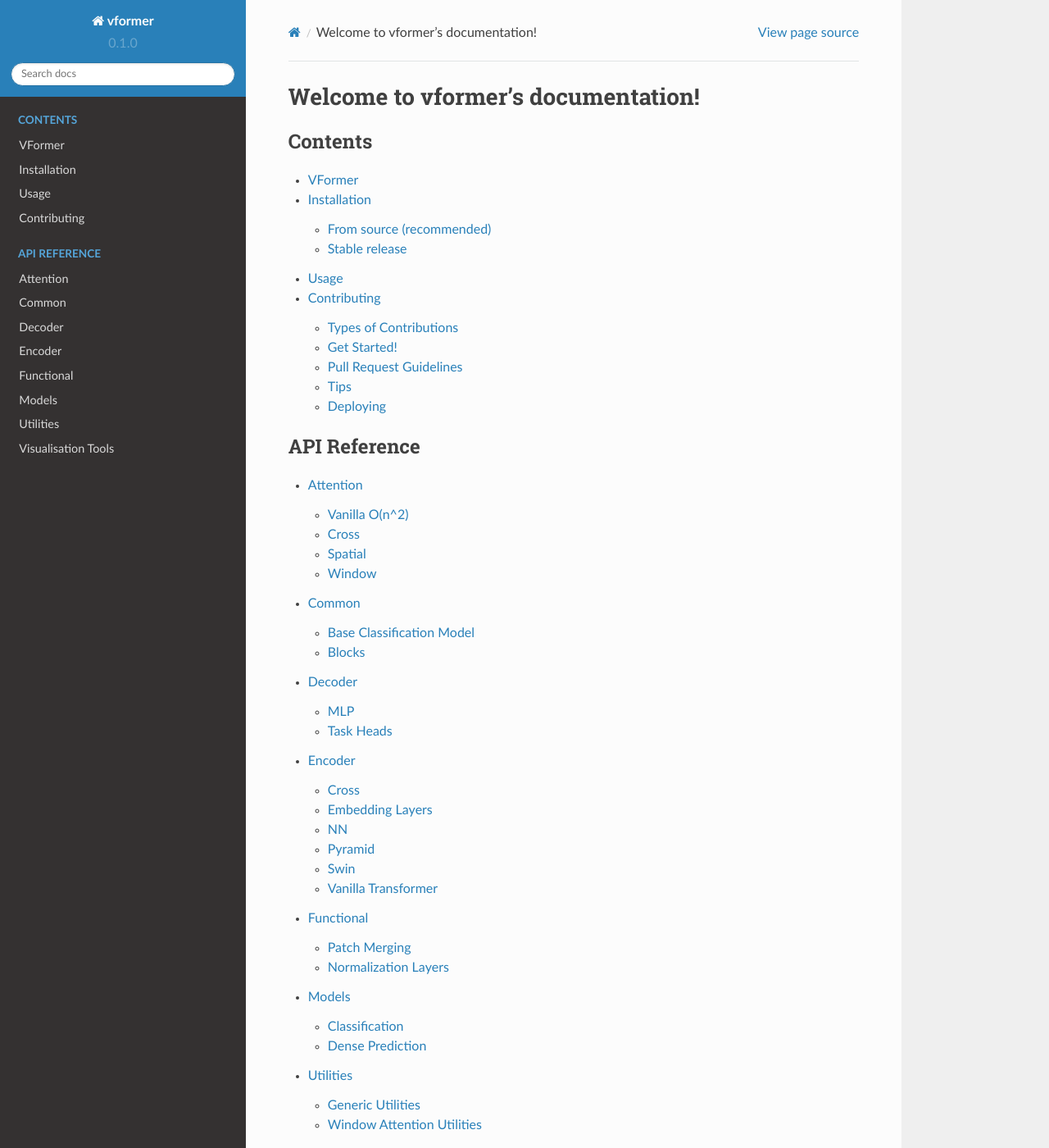
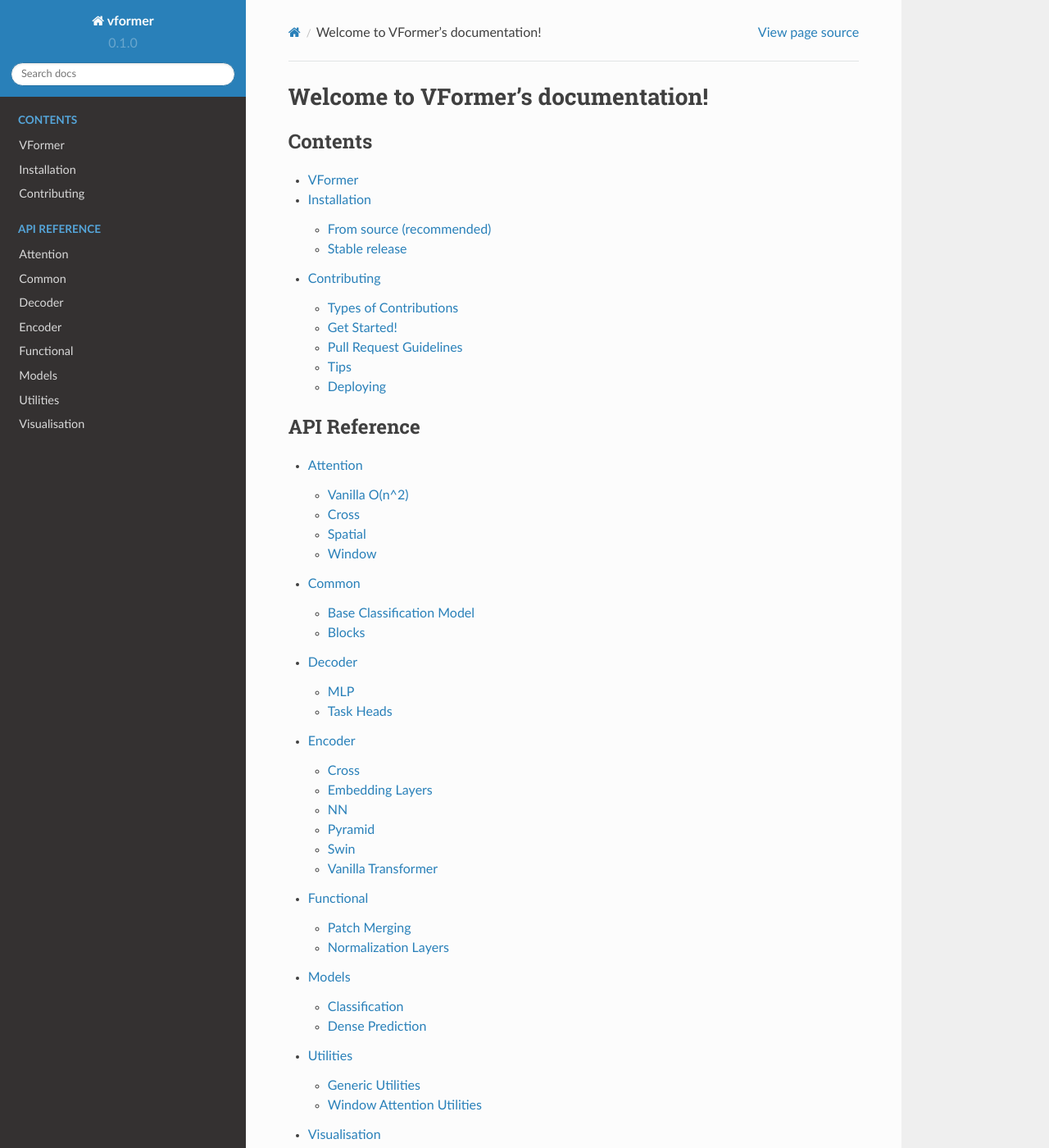
Before and after one commit to SforAiDl/vformer, a Sphinx documentation site: the page built from docs/index.rst, in a window 1280 px wide and 1400 px high. Shown: the whole window at 82% size. Built offline with Sphinx 7.4.7 and the Read the Docs theme 2.0.0, drawn with Linux system fonts in a browser that asks for light colours; pages that are not in the unit, such as notebooks, are missing from menus.

Commit message:
Edited header names in docs pages (#47)

```diff
--- a/docs/api/viz/index.rst
+++ b/docs/api/viz/index.rst
@@ -1,4 +1,4 @@
-Visualisation Tools
+Visualisation
 ====================
 
 .. toctree::
--- a/docs/index.rst
+++ b/docs/index.rst
@@ -1,4 +1,4 @@
-Welcome to vformer's documentation!
+Welcome to VFormer's documentation!
 ======================================
 
 .. toctree::
@@ -7,7 +7,6 @@ Welcome to vformer's documentation!
 
    readme
    installation
-   usage
    contributing
 
 .. toctree::
```
Also changed, not shown: docs/usage.rst (deleted, +0 -7 lines).
